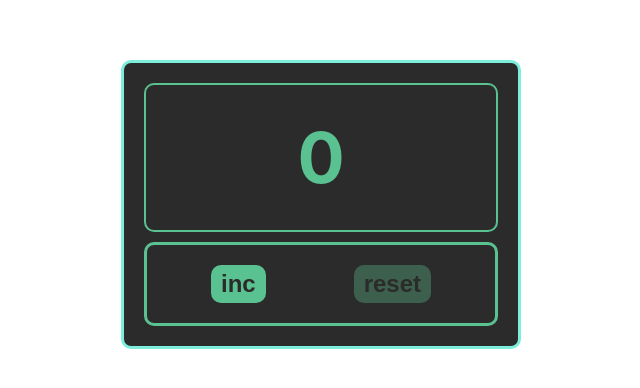
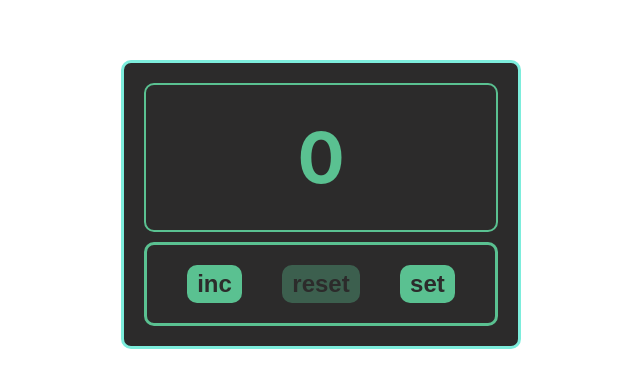
Before and after one commit to igor-minaev/counter, a React (Vite) app: page / in a window 1280 px wide. Shown: the part 196-584 px from the top of the page, without its empty margins (319-959 px from the left). Built offline with nearby package versions, Linux system fonts and the light colour scheme.

Commit message:
add button set

```diff
--- a/src/Counter.tsx
+++ b/src/Counter.tsx
@@ -19,6 +19,7 @@ export const Counter = () => {
             <div className='buttonsWrapper'>
                 <Button className='button' disabled={isIncreaseDisabledBtn} onClick={increaseCounterValue}>inc</Button>
                 <Button className='button' disabled={isResetDisabledBtn} onClick={resetCounterValue}>reset</Button>
+                <Button className='button'>set</Button>
             </div>
         </div>
     );
```
